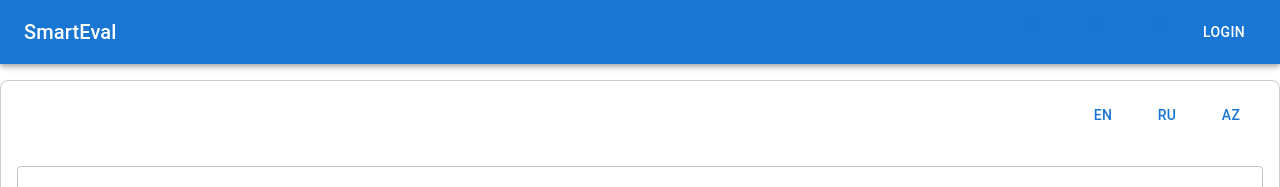
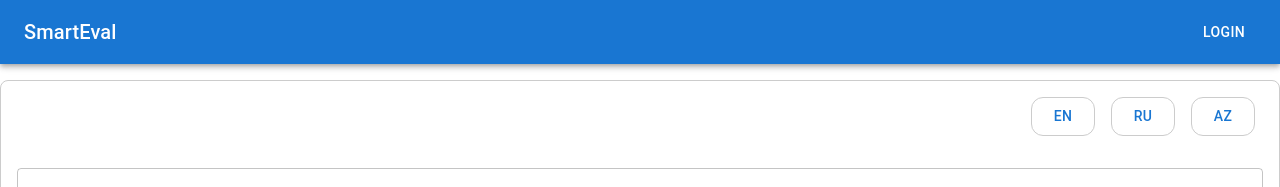
Before and after one commit to 1javid/evaleasy-frontend, a React (Create React App) app in the folder frontend/: page /login in a window 1280 px wide. Shown: the top 187 px of the page. Built offline with nearby package versions, Linux system fonts and the light colour scheme.

Commit message:
updated package.json

```diff
--- a/frontend/src/components/Shared/LanguageSwitcher.js
+++ b/frontend/src/components/Shared/LanguageSwitcher.js
@@ -12,9 +12,24 @@ const LanguageSwitcher = () => {
 
     return (
         <Box sx={{ display: 'flex', justifyContent: 'flex-end', mb: 2 }}>
-            <Button onClick={() => changeLanguage('en')}>EN</Button>
-            <Button onClick={() => changeLanguage('ru')}>RU</Button>
-            <Button onClick={() => changeLanguage('az')}>AZ</Button>
+            <Button
+                onClick={() => changeLanguage('en')}
+                sx={{ borderRadius: '12px', border: '1px solid #ccc', mx: 1 }}
+            >
+                EN
+            </Button>
+            <Button
+                onClick={() => changeLanguage('ru')}
+                sx={{ borderRadius: '12px', border: '1px solid #ccc', mx: 1 }}
+            >
+                RU
+            </Button>
+            <Button
+                onClick={() => changeLanguage('az')}
+                sx={{ borderRadius: '12px', border: '1px solid #ccc', mx: 1 }}
+            >
+                AZ
+            </Button>
         </Box>
     );
 };
--- a/frontend/src/components/Shared/Navbar.js
+++ b/frontend/src/components/Shared/Navbar.js
@@ -4,7 +4,6 @@ import { AppBar, Toolbar, Typography, Button, Box } from '@mui/material';
 import { Link, useNavigate } from 'react-router-dom';
 import { AuthContext } from '../../context/AuthContext';
 import { useTranslation } from 'react-i18next';
-import LanguageSwitcher from './LanguageSwitcher';
 
 const Navbar = () => {
     const { auth, logout } = useContext(AuthContext);
@@ -22,7 +21,6 @@ const Navbar = () => {
                 <Typography variant="h6" component="div" sx={{ flexGrow: 1 }}>
                     SmartEval
                 </Typography>
-                <LanguageSwitcher />
                 {auth ? (
                     <Box>
                         {auth.user_type.toLowerCase() === 'admin' && (
```
Also changed, not shown: 1 other file (tests, documents, lock files or other folders).
